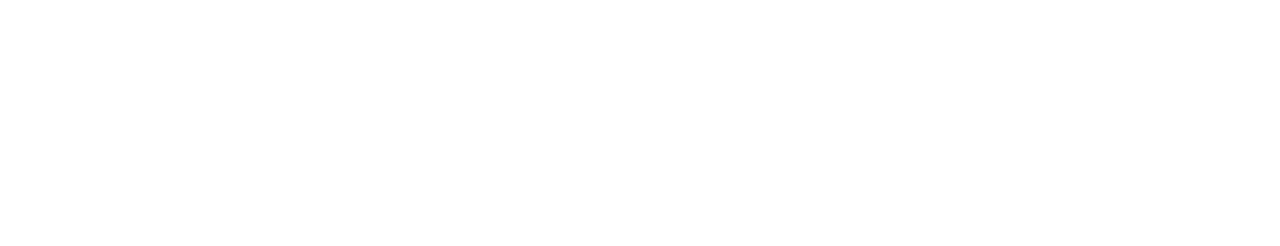
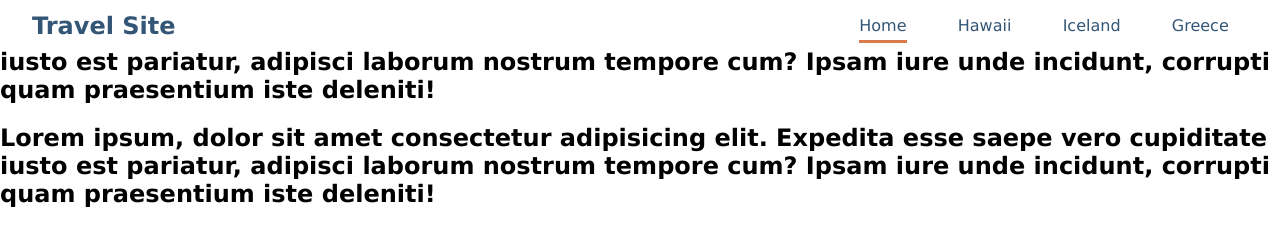
Before and after one commit to lucaslu/lucas-lu-travelsite, a plain HTML site: page index.html in a window 1280 px wide. Drawn offline with Linux system fonts and the light colour scheme.

Commit message:
add header

```diff
--- /dev/null
+++ b/css/global.scss
@@ -0,0 +1,61 @@
+@use "./partials/variables";
+@use "./partials/mixins";
+
+// EXTENSIONS
+.title {
+  color: variables.$primary-color;
+  font-size: 1.5rem;
+  font-weight: 700;
+}
+
+html,
+body {
+  box-sizing: border-box;
+  font-family: variables.$primary-font;
+  margin: 0;
+  padding: 0;
+}
+
+*,
+*::before,
+*::after {
+  box-sizing: inherit;
+}
+
+// Header section
+.header {
+  position: fixed;
+  top: 0;
+  @include mixins.flexed(space-between);
+  // display: flex;
+  // justify-content: space-between;
+  // align-items: center;
+  width: 100%;
+  background-color: variables.$white;
+
+  &__logo {
+    @extend .title;
+    text-decoration: none;
+    padding-left: 2rem;
+  }
+
+  &__nav {
+    width: 40%;
+  }
+
+  &__menu {
+    display: flex;
+    justify-content: space-evenly;
+    list-style-type: none;
+  }
+
+  &__menu-item-link {
+    text-decoration: none;
+    color: variables.$primary-color;
+    padding-bottom: 0.3rem;
+
+    &--active {
+      border-bottom: 0.2rem solid variables.$secondary-color;
+    }
+  }
+}
--- /dev/null
+++ b/css/partials/_mixins.scss
@@ -0,0 +1,5 @@
+@mixin flexed($justify: center, $align: center) {
+  display: flex;
+  justify-content: $justify;
+  align-items: $align;
+}
--- /dev/null
+++ b/css/partials/_variables.scss
@@ -0,0 +1,4 @@
+$primary-font: Verdana, Geneva, Tahoma, sans-serif;
+$primary-color: #335576;
+$secondary-color: #db7a4e;
+$white: #ffffff;
--- a/index.html
+++ b/index.html
@@ -4,7 +4,56 @@
     <meta charset="UTF-8" />
     <meta http-equiv="X-UA-Compatible" content="IE=edge" />
     <meta name="viewport" content="width=device-width, initial-scale=1.0" />
+    <link rel="stylesheet" href="./css/global.css" />
+    <link rel="stylesheet" href="./css/main.css" />
     <title>Travel Site</title>
   </head>
-  <body></body>
+  <body>
+    <!-- nav bar section -->
+    <header class="header">
+      <a class="header__logo" href="./index.html">Travel Site</a>
+      <nav class="header__nav">
+        <ul class="header__menu">
+          <li class="header__menu-item">
+            <a
+              class="header__menu-item-link header__menu-item-link--active"
+              href="#"
+              >Home</a
+            >
+          </li>
+          <li class="header__menu-item">
+            <a class="header__menu-item-link" href="#">Hawaii</a>
+          </li>
+          <li class="header__menu-item">
+            <a class="header__menu-item-link" href="#">Iceland</a>
+          </li>
+          <li class="header__menu-item">
+            <a class="header__menu-item-link" href="#">Greece</a>
+          </li>
+        </ul>
+      </nav>
+    </header>
+
+    <!-- main section -->
+    <main class="main-content">
+      <!-- hero section -->
+      <section class="hero">
+        <h1>
+          Lorem ipsum, dolor sit amet consectetur adipisicing elit. Expedita
+          esse saepe vero cupiditate iusto est pariatur, adipisci laborum
+          nostrum tempore cum? Ipsam iure unde incidunt, corrupti quam
+          praesentium iste deleniti!
+        </h1>
+        <h1>
+          Lorem ipsum, dolor sit amet consectetur adipisicing elit. Expedita
+          esse saepe vero cupiditate iusto est pariatur, adipisci laborum
+          nostrum tempore cum? Ipsam iure unde incidunt, corrupti quam
+          praesentium iste deleniti!
+        </h1>
+      </section>
+    </main>
+
+    <!-- footer section -->
+    <footer></footer>
+  </body>
 </html>
```
Also changed, not shown: assets/icons/icon-facebook.png (added), assets/icons/icon-instagram.png (added), assets/icons/icon-twitter.png (added), assets/images/greece.jpg (added), assets/images/hawaii.jpg (added), assets/images/hero.png (added), assets/images/iceland.jpg (added), css/destinations.css (added), css/destinations.scss (added), css/global.css (added), css/main.css (added), css/main.scss (added), 3 other files.
